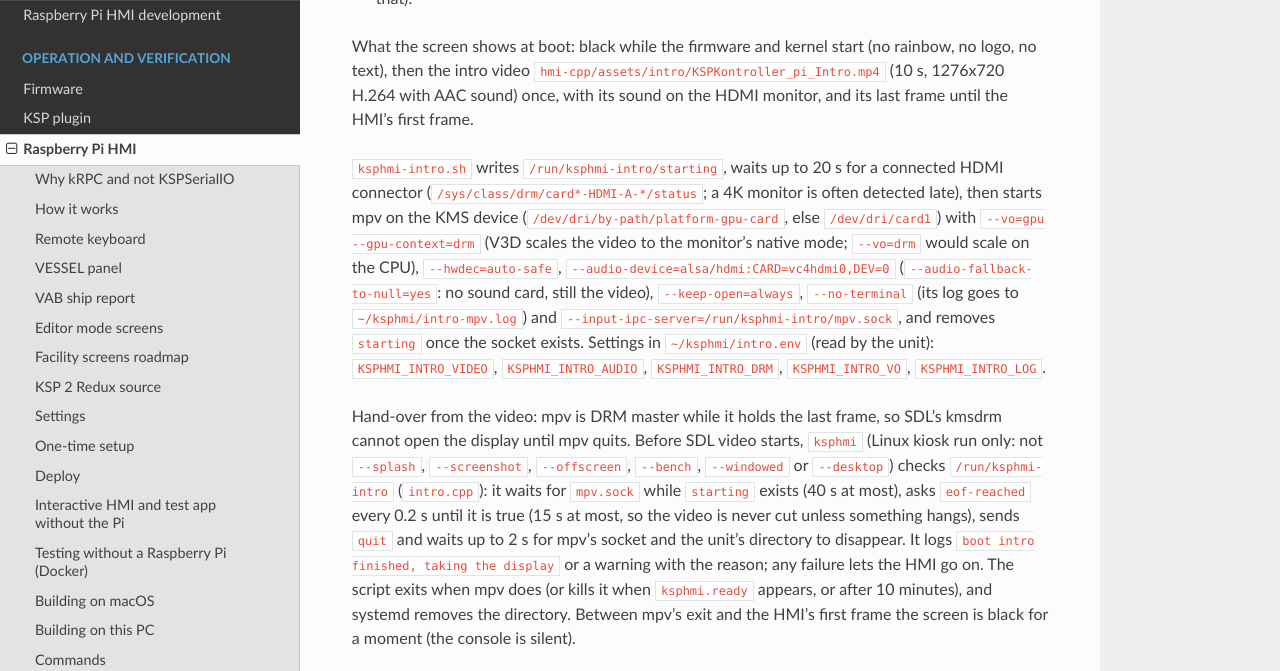
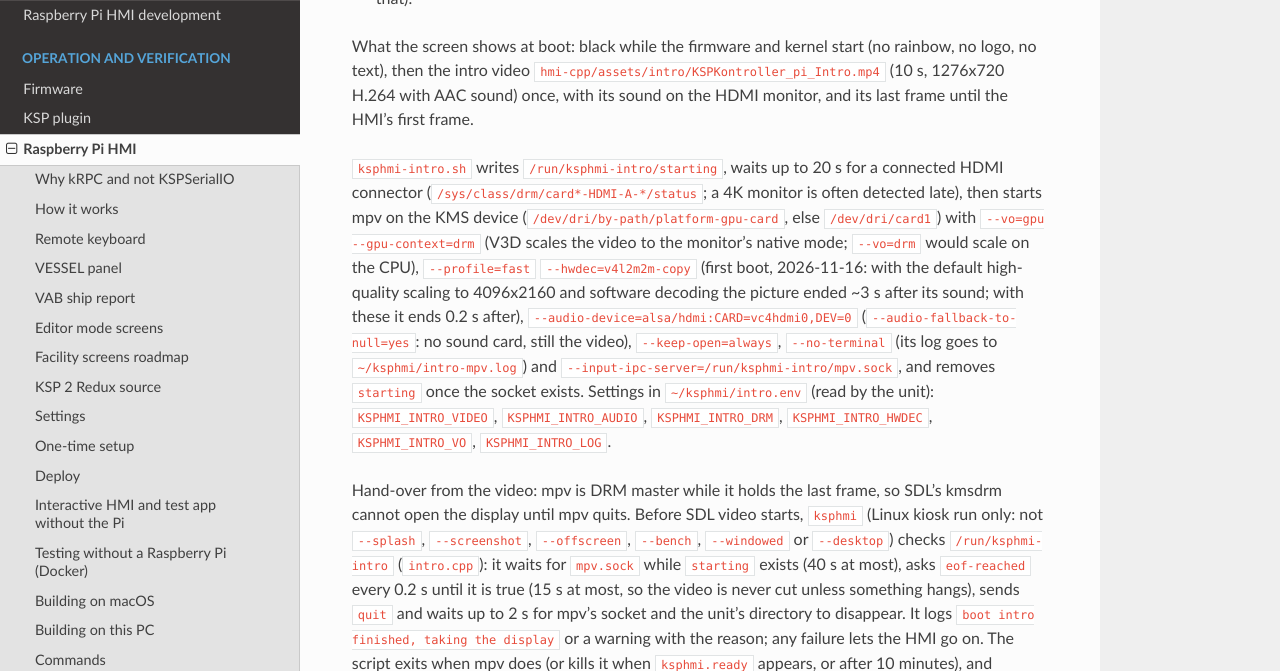
Before and after one commit to AlaNLrdE/KSPKontroller, a Sphinx documentation site: the page built from docs/hmi.rst, in a window 1280 px wide and 900 px high, scrolled down 17610 px, cut to the strip 0-671 px from the top of the window. Built offline with Sphinx 7.4.7 and the Read the Docs theme 3.1.0, drawn with Linux system fonts in a browser that asks for light colours.

Commit message:
fix(hmi): keep the boot intro video in sync with its sound
First real boot: with the gpu VO's default high-quality scaling to
4096x2160 and software decoding, the picture ended ~3 s after the audio
(mpv warned about A/V desync). --profile=fast with the Pi 4 H.264
decoder (--hwdec=v4l2m2m-copy, KSPHMI_INTRO_HWDEC) ends 0.2 s after it.

Co-Authored-By: Claude Opus 5.5 <noreply@anthropic.com>

```diff
--- a/docs/hmi.rst
+++ b/docs/hmi.rst
@@ -725,11 +725,13 @@ its sound on the HDMI monitor, and its last frame until the HMI's first frame.
 ``ksphmi-intro.sh`` writes ``/run/ksphmi-intro/starting``, waits up to 20 s for a connected HDMI connector
 (``/sys/class/drm/card*-HDMI-A-*/status``; a 4K monitor is often detected late), then starts mpv on the KMS device
 (``/dev/dri/by-path/platform-gpu-card``, else ``/dev/dri/card1``) with ``--vo=gpu --gpu-context=drm`` (V3D scales
-the video to the monitor's native mode; ``--vo=drm`` would scale on the CPU), ``--hwdec=auto-safe``,
+the video to the monitor's native mode; ``--vo=drm`` would scale on the CPU), ``--profile=fast``
+``--hwdec=v4l2m2m-copy`` (first boot, 2026-11-16: with the default high-quality scaling to 4096x2160 and
+software decoding the picture ended ~3 s after its sound; with these it ends 0.2 s after),
 ``--audio-device=alsa/hdmi:CARD=vc4hdmi0,DEV=0`` (``--audio-fallback-to-null=yes``: no sound card, still the
 video), ``--keep-open=always``, ``--no-terminal`` (its log goes to ``~/ksphmi/intro-mpv.log``) and
 ``--input-ipc-server=/run/ksphmi-intro/mpv.sock``, and removes ``starting`` once the socket exists. Settings in
-``~/ksphmi/intro.env`` (read by the unit): ``KSPHMI_INTRO_VIDEO``, ``KSPHMI_INTRO_AUDIO``, ``KSPHMI_INTRO_DRM``,
+``~/ksphmi/intro.env`` (read by the unit): ``KSPHMI_INTRO_VIDEO``, ``KSPHMI_INTRO_AUDIO``, ``KSPHMI_INTRO_DRM``, ``KSPHMI_INTRO_HWDEC``,
 ``KSPHMI_INTRO_VO``, ``KSPHMI_INTRO_LOG``.
 
 Hand-over from the video: mpv is DRM master while it holds the last frame, so SDL's kmsdrm cannot open the display
```
Also changed, not shown: 2 other files.
